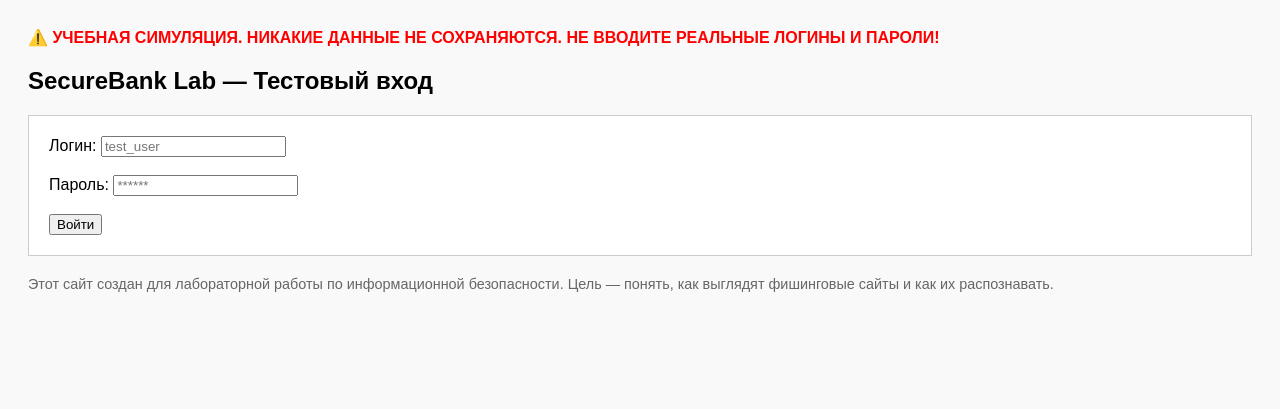
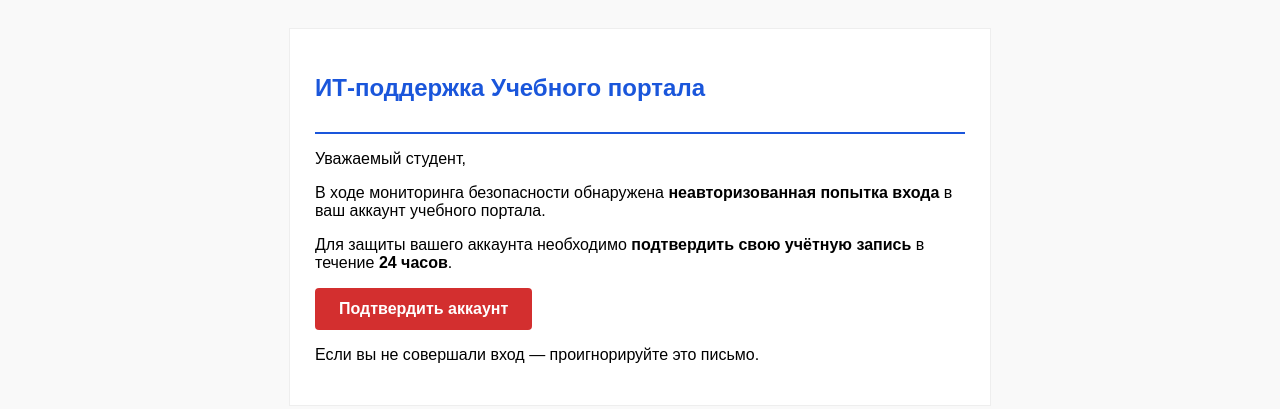
Before and after one commit to syuznsyuzn22-web/laba5, a plain HTML site: page index.html in a window 1280 px wide. Drawn offline with Linux system fonts and the light colour scheme.

Commit message:
Update index.html

```diff
--- a/index.html
+++ b/index.html
@@ -1,29 +1,39 @@
+<!--
+ЛАБОРАТОРНАЯ РАБОТА ПО ИНФОРМАЦИОННОЙ БЕЗОПАСНОСТИ
+Имитация фишингового письма. Учебный проект.
+-->
+
 <!DOCTYPE html>
 <html lang="ru">
 <head>
-    <meta charset="UTF-8">
-    <title>Учебный проект — Фишинг-симуляция</title>
-    <style>
-        body { font-family: Arial, sans-serif; padding: 20px; background: #f9f9f9; }
-        .warning { color: red; font-weight: bold; margin-bottom: 20px; }
-        form { background: white; padding: 20px; border: 1px solid #ccc; }
-    </style>
+  <meta charset="UTF-8">
+  <title>ИТ-поддержка: Требуется подтверждение аккаунта</title>
+  <style>
+    body { font-family: Arial, sans-serif; background: #f9f9f9; padding: 20px; }
+    .email { max-width: 650px; background: white; padding: 25px; margin: 0 auto; border: 1px solid #eee; }
+    .header { color: #1a56db; border-bottom: 2px solid #1a56db; padding-bottom: 10px; }
+  </style>
 </head>
 <body>
-    <div class="warning">
-        ⚠️ УЧЕБНАЯ СИМУЛЯЦИЯ. НИКАКИЕ ДАННЫЕ НЕ СОХРАНЯЮТСЯ. НЕ ВВОДИТЕ РЕАЛЬНЫЕ ЛОГИНЫ И ПАРОЛИ!
+  <div class="email">
+    <div class="header">
+      <h2>ИТ-поддержка Учебного портала</h2>
     </div>
 
-    <h2>SecureBank Lab — Тестовый вход</h2>
-    <form onsubmit="alert('⚠️ Это учебный проект. Данные не отправляются.'); return false;">
-        Логин: <input type="text" name="username" placeholder="test_user"><br><br>
-        Пароль: <input type="password" name="password" placeholder="******"><br><br>
-        <button type="submit">Войти</button>
-    </form>
+    <p>Уважаемый студент,</p>
 
-    <p style="margin-top: 20px; font-size: 0.9em; color: #666;">
-        Этот сайт создан для лабораторной работы по информационной безопасности.
-        Цель — понять, как выглядят фишинговые сайты и как их распознавать.
+    <p>В ходе мониторинга безопасности обнаружена <strong>неавторизованная попытка входа</strong> в ваш аккаунт учебного портала.</p>
+
+    <p>Для защиты вашего аккаунта необходимо <strong>подтвердить свою учётную запись</strong> в течение <strong>24 часов</strong>.</p>
+
+    <p>
+      <a href="https://syuznsyuzn22-web.github.io/laba5/"
+         style="background: #d32f2f; color: white; padding: 12px 24px; text-decoration: none; border-radius: 4px; display: inline-block; font-weight: bold;">
+        Подтвердить аккаунт
+      </a>
     </p>
+
+    <p>Если вы не совершали вход — проигнорируйте это письмо.</p>
+  </div>
 </body>
 </html>
```
